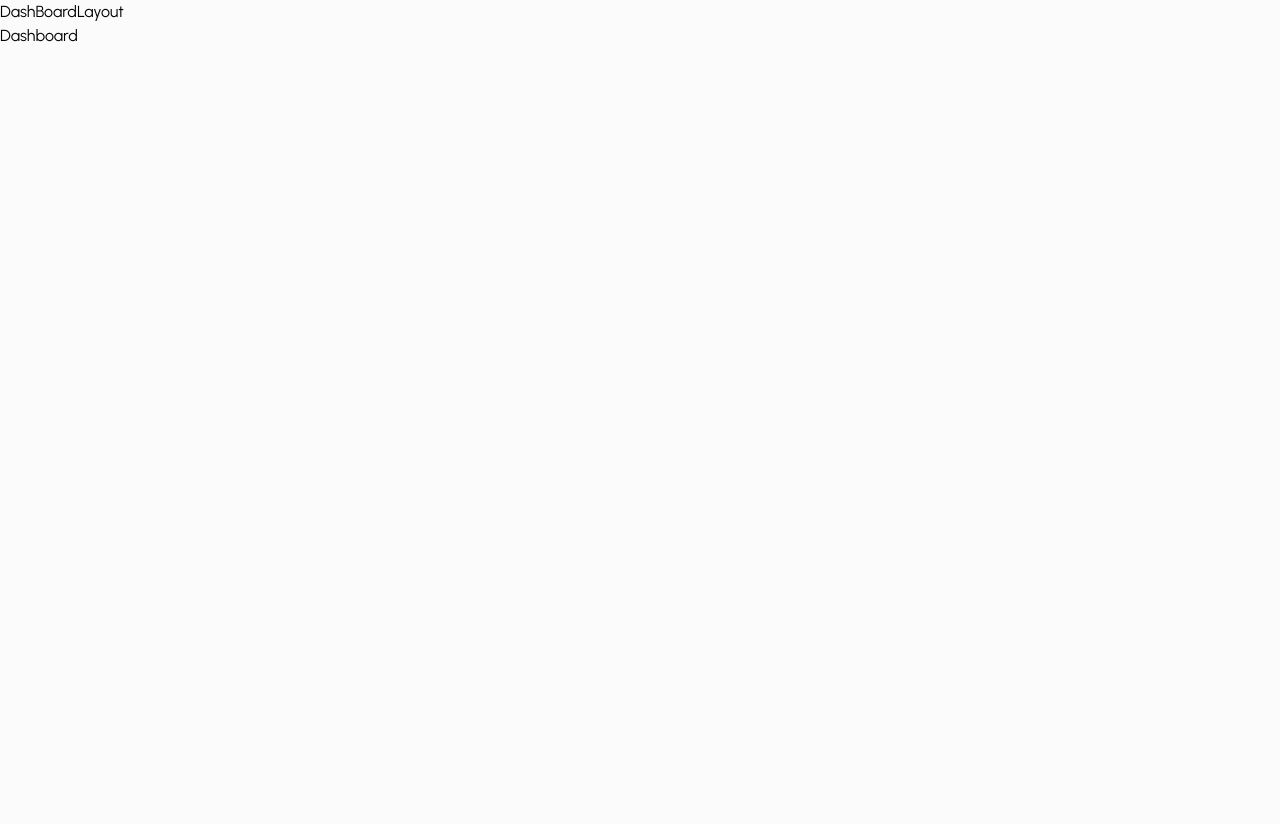
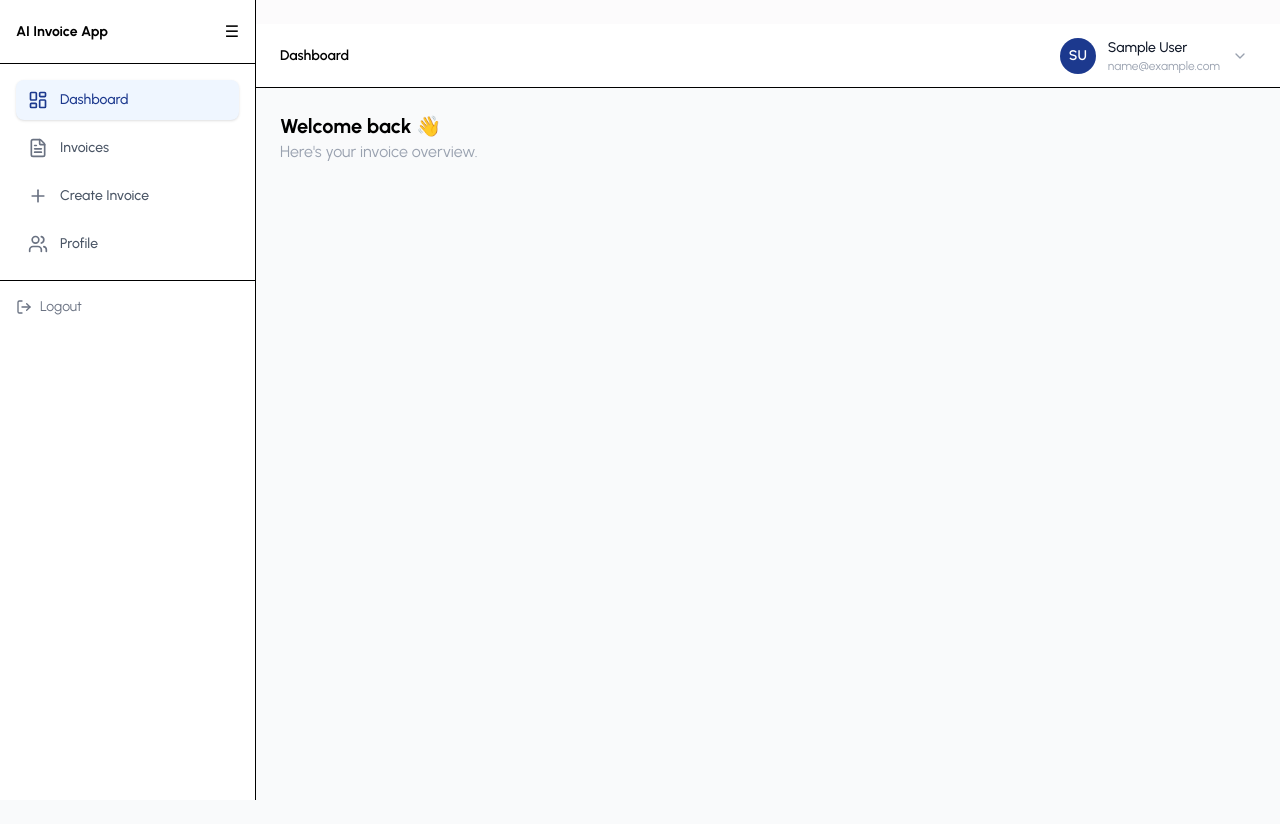
Before and after one commit to AvinashGhai/AI-Powered-Invoice-Generator, a React (Vite) app in the folder frontend/invoice-generator/: page /dashboard in a window 1280 px wide. Before the commit the page ends 800 px from the top, so only its background shows below. Built offline with nearby package versions, Linux system fonts and the light colour scheme; sample sign-in values are in the browser's storage.

Commit message:
feat: improve UI components and dashboard experience

```diff
--- a/frontend/invoice-generator/src/components/landing/Header.jsx
+++ b/frontend/invoice-generator/src/components/landing/Header.jsx
@@ -4,15 +4,15 @@ import { FileText, Menu, X } from 'lucide-react'
 import ProfilePage from "../../pages/Profile/ProfilePage";
 import ProfileDropdown from "../layout/ProfileDropDown";
 import Button from "../UI/Button";
+import { useAuth } from "../../context/authContext";
 
 const Header = () => {
     const [isScrolled, setIsScrolled] = useState(false);
     const [isMenuOpen, setIsMenuOpen] = useState(false);
     const [ProfileDropdownOpen, setProfileDropdownOpen] = useState(false);
 
-    const isAuthenticated = false;
-    const user = { name: 'Alex', email: 'Alex@timeToProgram.com' };
-    const logout = () => {}
+    const {isAuthenticated, user, logout} = useAuth();
+
     const navigate = useNavigate();
 
     useEffect(() => {
--- a/frontend/invoice-generator/src/components/landing/Hero.jsx
+++ b/frontend/invoice-generator/src/components/landing/Hero.jsx
@@ -1,9 +1,10 @@
 import React from 'react'
 import { Link } from 'react-router-dom'
 import HERO_IMG from '../../assets/HERO_IMG.png'
+import { useAuth } from '../../context/authContext';
 
 const Hero = () => {
-    const isAuthenticated = false;
+    const {isAuthenticated} = useAuth();
 
     return (
         <section className='relative bg-[#fbfbfb] overflow-hidden min-h-screen flex items-center'>
--- a/frontend/invoice-generator/src/components/layout/ProfileDropDown.jsx
+++ b/frontend/invoice-generator/src/components/layout/ProfileDropDown.jsx
@@ -1,56 +1,84 @@
 import { ChevronDown } from "lucide-react";
-import { useNavigate } from "react-router-dom";
 
-const ProfileDropDown = ({
+const ProfileDropdown = ({
   isOpen,
   onToggle,
   avatar,
   companyName,
   email,
   onLogout,
+  onViewProfile,
 }) => {
-    const navigate = useNavigate();
+  return (
+    <div className="relative">
 
-    return <div className="relative">
+      {/* TOP PROFILE BUTTON */}
+      <div
+        onClick={onToggle}
+        className="flex items-center gap-3 cursor-pointer px-2 py-1.5 rounded-lg hover:bg-gray-100 transition"
+      >
+        {/* AVATAR */}
+        <div className="w-9 h-9 rounded-full bg-blue-900 text-white flex items-center justify-center text-sm font-semibold">
+          {avatar}
+        </div>
+
+        {/* NAME + EMAIL */}
+        <div className="text-left hidden sm:block">
+          <p className="text-sm font-medium text-gray-900">
+            {companyName}
+          </p>
+          <p className="text-xs text-gray-400">
+            {email}
+          </p>
+        </div>
+
+        {/* ARROW */}
+        <ChevronDown
+          size={16}
+          className={`text-gray-400 transition ${
+            isOpen ? "rotate-180" : ""
+          }`}
+        />
+      </div>
+
+      {/* DROPDOWN */}
+      {isOpen && (
+        <div className="absolute right-0 mt-3 w-64 bg-white rounded-2xl shadow-lg border border-gray-100 overflow-hidden z-50">
+
+          {/* USER INFO */}
+          <div className="px-4 py-3">
+            <p className="text-sm font-semibold text-gray-900">
+              {companyName}
+            </p>
+            <p className="text-xs text-gray-400">
+              {email}
+            </p>
+          </div>
+
+          {/* DIVIDER */}
+          <div className="border-t border-gray-100" />
+
+          {/* VIEW PROFILE */}
           <button
-            onClick={onToggle}
-            className="flex items-center space-x-3 p-2 rounded-xl hover:bg-gray-100 transition-colors duration-200"
+            className="w-full text-left px-4 py-3 text-sm text-gray-700 hover:bg-gray-50 transition"
           >
-            {avatar ? (
-                <img src={avatar} alt="Avatar" className="h-9 w-9 object-cover rounded-xl" />
-            ) : (
-                <div className="h-8 w-8 bg-gradient-to-br from-blue-900 to-blue-800 rounded-xl flex items-center justify-center">
-                    <span className="text-white font-bold text-sm">
-                        {companyName.charAt(0).toUpperCase()}
-                    </span>
+            View Profile
+          </button>
+
+          {/* DIVIDER */}
+          <div className="border-t border-gray-100" />
+
+          {/* LOGOUT */}
+          <button
+            onClick={onLogout}
+            className="w-full text-left px-4 py-3 text-sm text-red-600 bg-red-50 hover:bg-red-100 transition"
+          >
+            Sign out
+          </button>
         </div>
       )}
-            <div className="hidden sm:block text-left ">
-                <p className="text-sm font-medium text-gray-700">{companyName}</p>
-                <p className="text-sm text-gray-500">{email}</p>
-
     </div>
-            <ChevronDown className="h-4 w-4 text-gray-400" />
-        </button>
-
-        {isOpen && (
-            <div className="absolute right-0 mt-2 w-56 bg-white rounded-xl shadow-lg border border-gray-100 py-2 z-20">
-                <div className="px-4 py-3 border-b border-gray-100">
-                    <p className="text-sm font-medium text-gray-900">{companyName}</p>
-                    <p className="text-sm text-gray-500">{email}</p>
-                </div>
-                <a onClick={() => navigate('/profile')} className="block px-4 py-2 text-sm text-gray-700 hover:bg-gray-50 transition-colors cursor-pointer">View Profile</a>
-                <div className="">
-                    <a href="#" onClick={onLogout} className="block px-4 py-2 text-sm text-red-500 hover:bg-red-100 transition-colors ">
-                        Sign Out
-                    </a>
-                </div>
-            </div>
-        )}
-
-    </div>
-
-
+  );
 };
 
-export default ProfileDropDown
+export default ProfileDropdown;
--- a/frontend/invoice-generator/src/pages/Dashboard/Dashboard.jsx
+++ b/frontend/invoice-generator/src/pages/Dashboard/Dashboard.jsx
@@ -1,9 +1,217 @@
-import React from 'react'
+import { useState, useEffect } from "react";
+import {
+  LayoutDashboard,
+  FileText,
+  Plus,
+  Users,
+  LogOut,
+  Menu,
+  X,
+} from "lucide-react";
+import { useAuth } from "../../context/authContext";
+import ProfileDropdown from "../../components/layout/ProfileDropDown";
 
-const Dashboard = () => {
+
+/* ================= NAV MENU ================= */
+const NAVIGATION_MENU = [
+  { id: "dashboard", name: "Dashboard", icon: LayoutDashboard },
+  { id: "invoices", name: "Invoices", icon: FileText },
+  { id: "invoices/new", name: "Create Invoice", icon: Plus },
+  { id: "profile", name: "Profile", icon: Users },
+];
+
+/* ================= NAV ITEM ================= */
+const NavigationItem = ({ item, isActive, onClick, isCollapsed }) => {
+  const Icon = item.icon;
+
   return (
-    <div>Dashboard</div>
-  )
-}
+    <button
+      onClick={() => onClick(item.id)}
+      className={`w-full flex items-center px-3 py-2.5 text-sm font-medium rounded-lg transition-all
+        ${
+          isActive
+            ? "bg-blue-50 text-blue-900 shadow-sm"
+            : "text-gray-600 hover:bg-gray-50 hover:text-gray-900"
+        }`}
+    >
+      <Icon
+        className={`h-5 w-5 ${
+          isActive ? "text-blue-900" : "text-gray-500"
+        }`}
+      />
+      {!isCollapsed && <span className="ml-3">{item.name}</span>}
+    </button>
+  );
+};
 
-export default Dashboard
+/* ================= PAGES ================= */
+
+const DashboardPage = () => (
+  <div>
+    <h2 className="text-xl font-bold">Welcome back 👋</h2>
+    <p className="text-gray-400">Here's your invoice overview.</p>
+  </div>
+);
+
+const InvoicesPage = () => (
+  <div>
+    <h2 className="text-xl font-bold">All Invoices</h2>
+  </div>
+);
+
+const CreateInvoicePage = () => (
+  <div>
+    <h2 className="text-xl font-bold">Create Invoice</h2>
+  </div>
+);
+
+const ProfilePage = () => (
+  <div>
+    <h2 className="text-xl font-bold">Profile</h2>
+  </div>
+);
+
+/* ================= MAIN LAYOUT ================= */
+
+const DashboardLayout = () => {
+  const { user, logout } = useAuth();
+
+  const [activeNavItem, setActiveNavItem] = useState("dashboard");
+  const [sidebarOpen, setSidebarOpen] = useState(true);
+  const [sidebarCollapsed, setSidebarCollapsed] = useState(false);
+  const [isMobile, setIsMobile] = useState(false);
+  const [profileDropdownOpen, setProfileDropdownOpen] = useState(false);
+
+  /* ===== RESPONSIVE ===== */
+  useEffect(() => {
+    const handleResize = () => {
+      const mobile = window.innerWidth < 768;
+      setIsMobile(mobile);
+      setSidebarOpen(!mobile);
+    };
+    handleResize();
+    window.addEventListener("resize", handleResize);
+    return () => window.removeEventListener("resize", handleResize);
+  }, []);
+
+  /* ===== NAVIGATION ===== */
+  const handleNavigation = (id) => {
+    setActiveNavItem(id);
+  };
+
+  /* ===== USER INITIALS ===== */
+  const initials = user?.name
+    ? user.name
+        .split(" ")
+        .map((n) => n[0])
+        .join("")
+        .toUpperCase()
+        .slice(0, 2)
+    : "U";
+
+  return (
+    <div className="flex h-screen bg-gray-50">
+
+      {/* ================= SIDEBAR ================= */}
+      <aside
+        className={`fixed inset-y-0 left-0 z-50 bg-white border-r transition-all
+        ${sidebarCollapsed ? "w-20" : "w-64"}
+        ${isMobile
+          ? sidebarOpen
+            ? "translate-x-0"
+            : "-translate-x-full"
+          : "translate-x-0"
+        }`}
+      >
+        {/* LOGO */}
+        <div className="h-16 flex items-center justify-between px-4 border-b">
+          {!sidebarCollapsed && (
+            <h1 className="font-bold text-sm">AI Invoice App</h1>
+          )}
+          {!isMobile && (
+            <button onClick={() => setSidebarCollapsed(!sidebarCollapsed)}>
+              ☰
+            </button>
+          )}
+        </div>
+
+        {/* NAV */}
+        <nav className="p-4 space-y-2">
+          {NAVIGATION_MENU.map((item) => (
+            <NavigationItem
+              key={item.id}
+              item={item}
+              isActive={activeNavItem === item.id}
+              onClick={handleNavigation}
+              isCollapsed={sidebarCollapsed}
+            />
+          ))}
+        </nav>
+
+        {/* LOGOUT */}
+        <div className="mt-auto p-4 border-t">
+          <button
+            onClick={logout}
+            className="flex items-center gap-2 text-sm text-gray-500 hover:text-red-600"
+          >
+            <LogOut size={16} />
+            {!sidebarCollapsed && "Logout"}
+          </button>
+        </div>
+      </aside>
+
+      {/* ================= MAIN ================= */}
+      <div
+        className={`flex-1 flex flex-col transition-all
+        ${sidebarCollapsed ? "ml-20" : "ml-64"}
+        ${isMobile && "ml-0"}`}
+      >
+        {/* HEADER */}
+        <header className="h-16 bg-white border-b flex items-center justify-between px-6">
+          <div className="flex items-center gap-3">
+            {isMobile && (
+              <button onClick={() => setSidebarOpen(!sidebarOpen)}>
+                {sidebarOpen ? <X /> : <Menu />}
+              </button>
+            )}
+            <h1 className="text-sm font-semibold capitalize">
+              {activeNavItem}
+            </h1>
+          </div>
+
+          {/* PROFILE DROPDOWN */}
+          <ProfileDropdown
+  isOpen={profileDropdownOpen}
+  onToggle={(e) => {
+    e.stopPropagation();
+    setProfileDropdownOpen(!profileDropdownOpen);
+  }}
+  avatar={initials}
+  companyName={user?.name || ""}
+  email={user?.email || ""}
+  onLogout={logout}
+  onViewProfile={() => {
+    setActiveNavItem("profile");   // 🔥 THIS LINE
+    setProfileDropdownOpen(false); // close dropdown
+  }}
+/>
+        </header>
+
+        {/* CONTENT */}
+        <main className="flex-1 p-6 overflow-y-auto">
+
+          {activeNavItem === "dashboard" && <DashboardPage />}
+
+          {activeNavItem === "invoices" && <InvoicesPage />}
+
+          {activeNavItem === "invoices/new" && <CreateInvoicePage />}
+
+          {activeNavItem === "profile" && <ProfilePage />}
+
+        </main>
+      </div>
+    </div>
+  );
+};
+
+export default DashboardLayout;
--- a/frontend/invoice-generator/src/utils/data.js
+++ b/frontend/invoice-generator/src/utils/data.js
@@ -1,4 +1,9 @@
 import { Sparkles, BarChart2, Mail, FileText } from "lucide-react";
+import {
+  LayoutDashboard,
+  Plus,
+  Users
+} from "lucide-react";
 
 export const FEATURES = [
     {
@@ -74,3 +79,11 @@ export const FAQS = [
         answer: "Plans are per workspace, not per account. You can upgrade one workspace, and still have other workspaces on the free plan. Billing resets monthly.",
     },
 ];
+
+// Navigation items configuration
+export const NAVIGATION_MENU = [
+  { id: "dashboard", name: "Dashboard", icon: LayoutDashboard },
+  { id: "invoices", name: "Invoices", icon: FileText },
+  { id: "invoices/new", name: "Create Invoice", icon: Plus },
+  { id: "profile", name: "Profile", icon: Users },
+];
```
Lines whose indentation alone changed are shown as unchanged.
